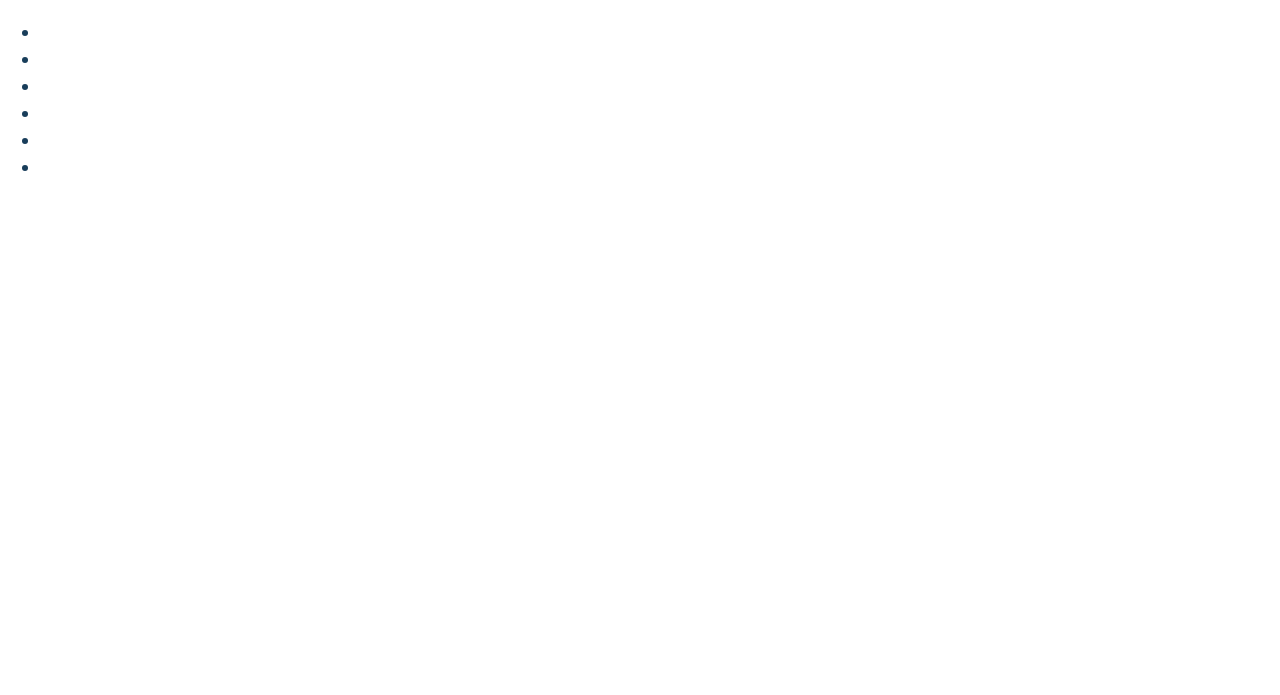
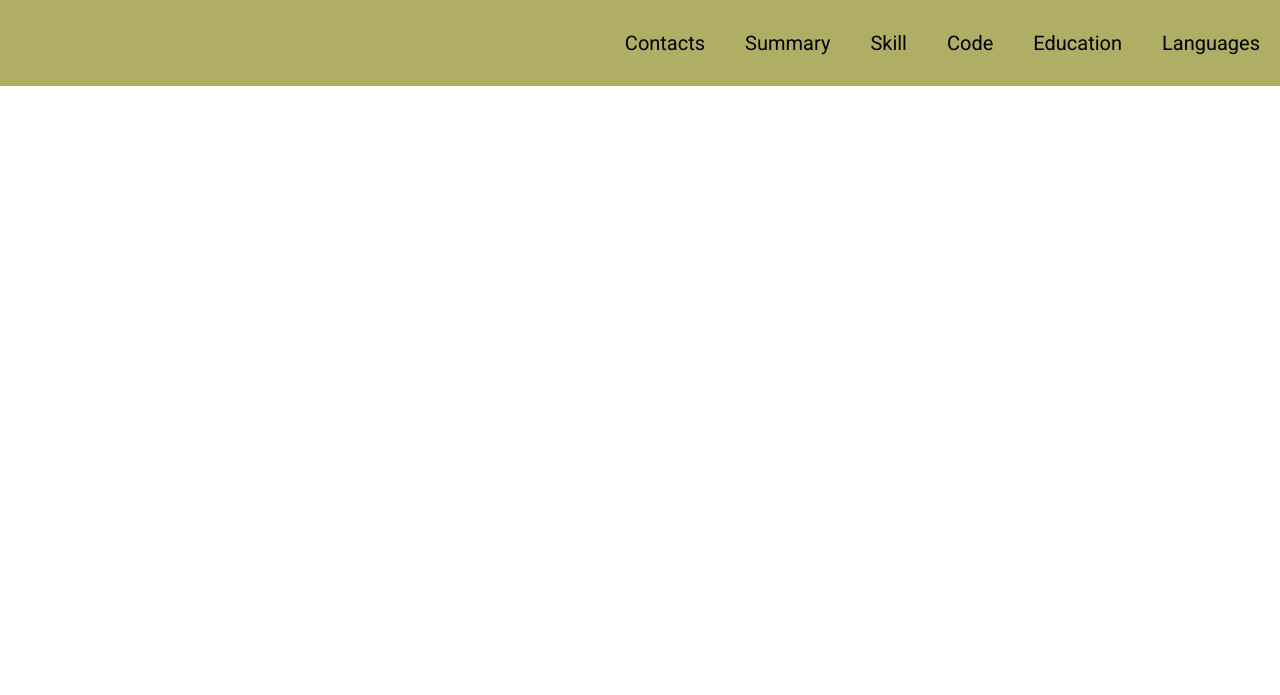
Before and after one commit to Eugene2022/rsschool-cv, a plain HTML site: page index.html in a window 1280 px wide. Shown: the top 695 px of the page. Drawn offline with Linux system fonts and the light colour scheme.

Commit message:
feat: update index.html and style.css

```diff
--- a/index.html
+++ b/index.html
@@ -1,5 +1,6 @@
 <!DOCTYPE html>
 <html lang="en">
+
 <head>
     <meta charset="UTF-8">
     <meta http-equiv="X-UA-Compatible" content="IE=edge">
@@ -14,15 +15,15 @@
 
 <body>
     <header class="header">
-        <div>
-            <nav>
-                <ul>
-                    <li></li>
-                    <li></li>
-                    <li></li>
-                    <li></li>
-                    <li></li>
-                    <li></li>
+        <div class="container">
+            <nav class="navigate">
+                <ul class="navigate-list">
+                    <li class="navigate-item"><a href="#contacts" class="navigate-link">Contacts</a></li>
+                    <li class="navigate-item"><a href="#summary" class="navigate-link">Summary</a></li>
+                    <li class="navigate-item"><a href="#skill" class="navigate-link">Skill</a></li>
+                    <li class="navigate-item"><a href="#code" class="navigate-link">Code</a></li>
+                    <li class="navigate-item"><a href="#education" class="navigate-link">Education</a></li>
+                    <li class="navigate-item"><a href="#languages" class="navigate-link">Languages</a></li>
                 </ul>
             </nav>
         </div>
@@ -46,10 +47,11 @@
                 <p>GitHub</p>
             </a>
             <p class="year">&#xA9 2022</p>
-            <a class="rsshool" href="https://rs.school/js-stage0/">
+            <a href="https://rs.school/js-stage0/">
                 <img class="rss-icon" src="./assets/icons/rs_school.svg" alt="logo rsshool" width="83" height="50">
             </a>
         </div>
     </footer>
 </body>
+
 </html>
--- a/style.css
+++ b/style.css
@@ -19,6 +19,30 @@ body {
 .container {
     max-width: 1440px;
     margin: 0 auto;
+}
+
+.header {
+    background-color: rgb(174, 175, 101);
+}
+
+.navigate-list {
+    display: flex;
+    justify-content: flex-end;
+    align-items: center;
+    list-style: none;
+}
+
+.navigate-link {
+    padding: 0 20px;
+    line-height: 50px;
+    text-decoration: none;
+    font-size: 20px;
+    /*font-weight: 300;*/
+}
+
+.navigate-link {
+    color: black;
+    transition: 0.5;
 }
 
 .footer {
```
